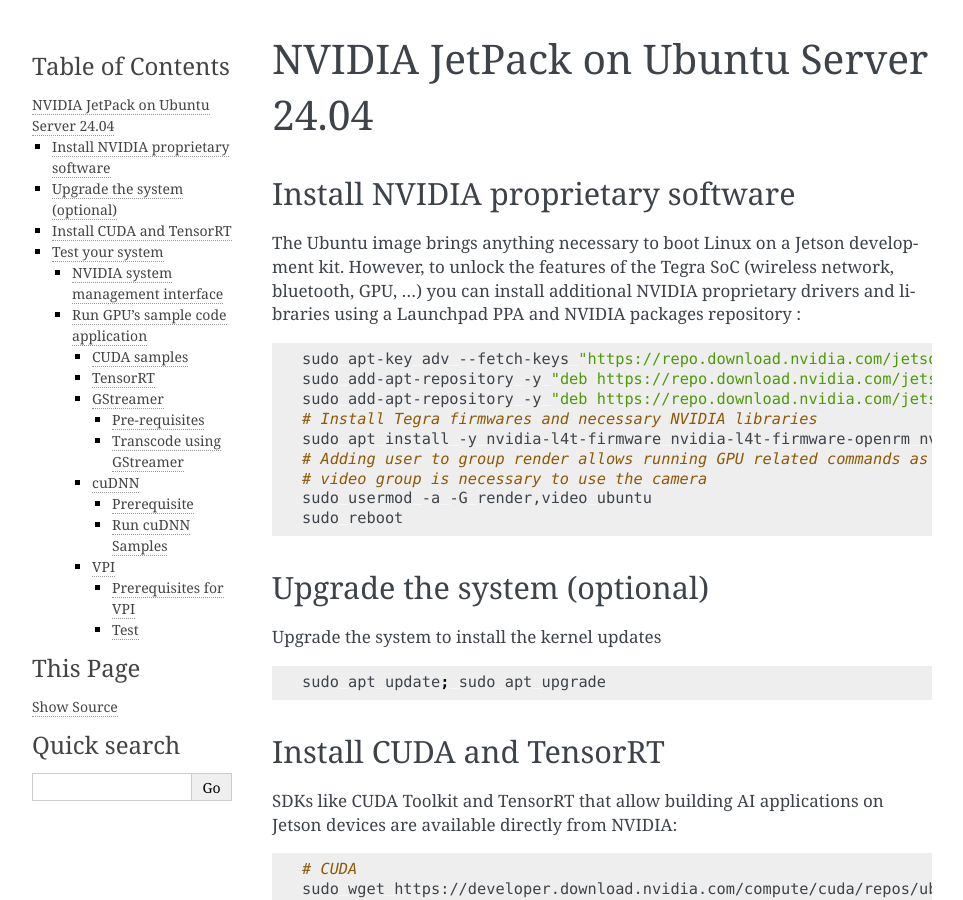
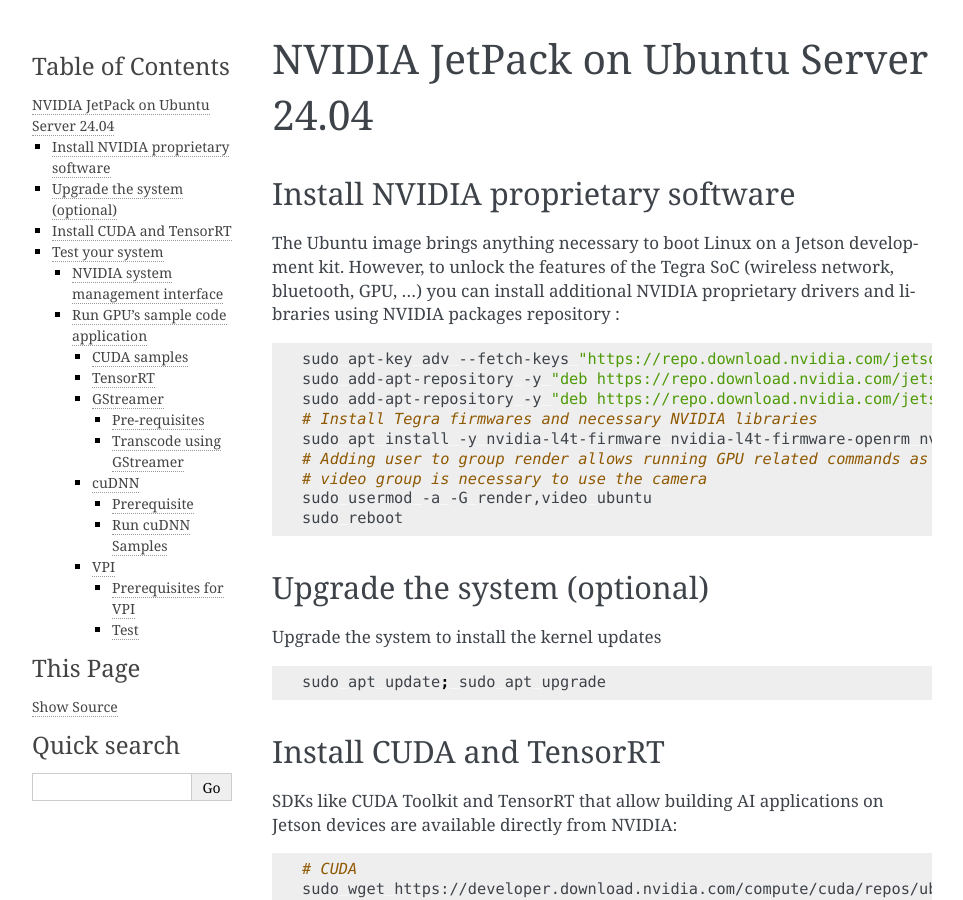
Before and after one commit to canonical/ubuntu-for-jetson, a Sphinx documentation site: the page built from docs/classic/installation-noble.rst, in a window 1280 px wide and 900 px high. Shown: the whole window, without its empty margins (148-1111 px from the left). Built offline with Sphinx 7.4.7, drawn with Linux system fonts in a browser that asks for light colours.

Commit message:
Small wording update for Noble: NVIDIA proprietary software only comes from their archive

```diff
--- a/docs/classic/installation-noble.rst
+++ b/docs/classic/installation-noble.rst
@@ -7,7 +7,7 @@
 Install NVIDIA proprietary software
 ===================================
 
-The Ubuntu image brings anything necessary to boot Linux on a Jetson development kit. However, to unlock the features of the Tegra SoC (wireless network, bluetooth, GPU, …) you can install additional NVIDIA proprietary drivers and libraries using a Launchpad PPA and NVIDIA packages repository :
+The Ubuntu image brings anything necessary to boot Linux on a Jetson development kit. However, to unlock the features of the Tegra SoC (wireless network, bluetooth, GPU, …) you can install additional NVIDIA proprietary drivers and libraries using NVIDIA packages repository :
 
 .. code-block:: bash
 
```
